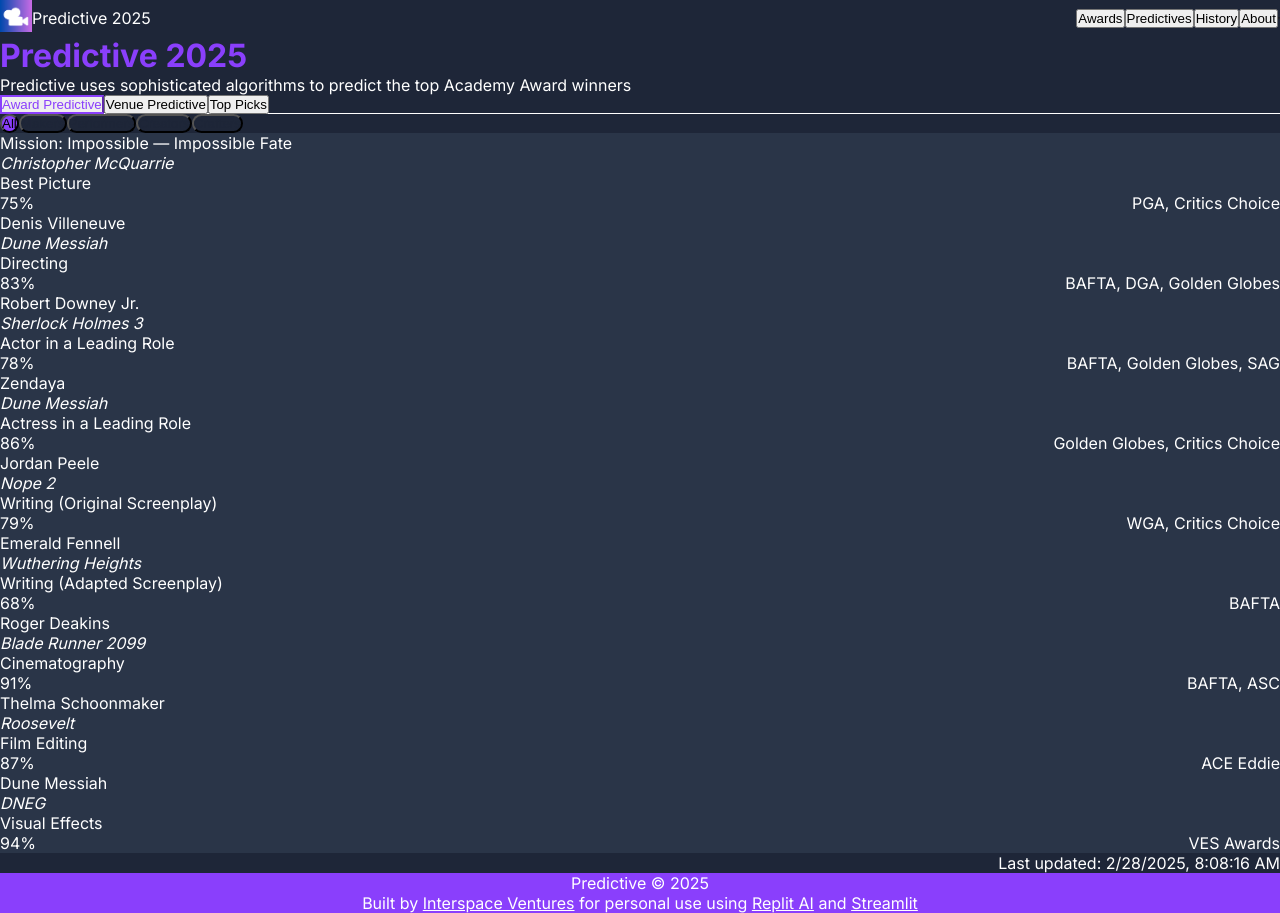
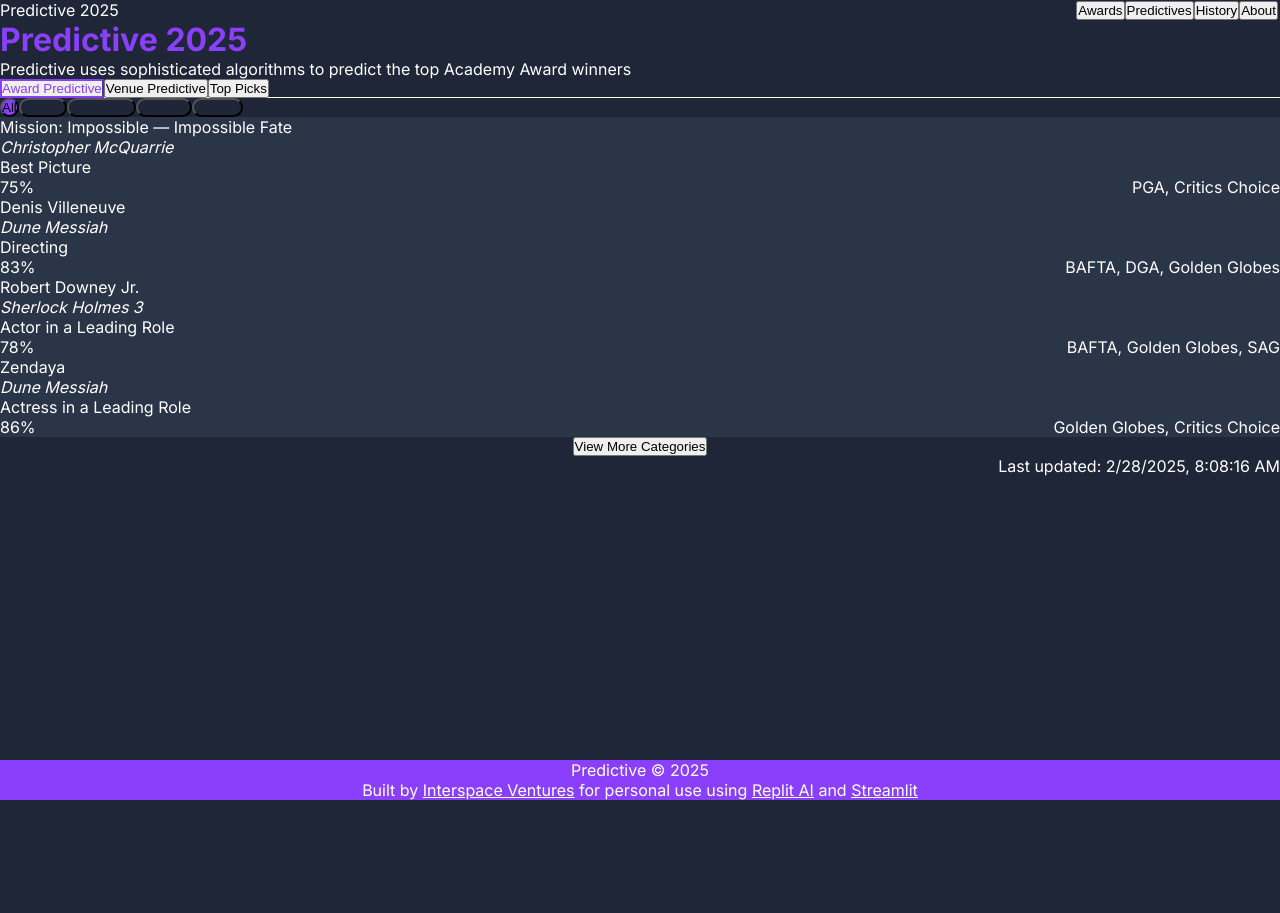
Before and after one commit to hey-samir/predictive, a Next.js app: page / in a window 1280 px wide. After the commit the page ends 800 px from the top, so only its background shows below. Built offline with nearby package versions, Linux system fonts and the light colour scheme.

Commit message:
Update Next.js app; rebuild client and server bundles.
Screenshot: https://storage.googleapis.com/screenshot-production-us-central1/5e27418b-df48-4e5c-849a-19b4c62b6f26/075b2cb5-52c2-4110-af2f-e579552bb96b.jpg

```diff
--- a/src/components/Header.tsx
+++ b/src/components/Header.tsx
@@ -18,13 +18,12 @@
           {/* Logo and Brand */}
           <div className="flex items-center">
             <div className="w-8 h-8 mr-3 overflow-hidden cursor-pointer" onClick={() => setActiveSection('predictive25')}>
-              <Image
-                src="/images/logo.png"
-                alt="Predictive Logo"
-                width={32}
-                height={32}
-                className="rounded-md"
-              />
+              <div className="w-8 h-8 bg-gradient-to-r from-blue-600 to-purple-500 rounded-md flex items-center justify-center">
+                <svg xmlns="http://www.w3.org/2000/svg" className="h-5 w-5 text-white" viewBox="0 0 20 20" fill="currentColor">
+                  <path d="M10 12a2 2 0 100-4 2 2 0 000 4z" />
+                  <path fillRule="evenodd" d="M.458 10C1.732 5.943 5.522 3 10 3s8.268 2.943 9.542 7c-1.274 4.057-5.064 7-9.542 7S1.732 14.057.458 10zM14 10a4 4 0 11-8 0 4 4 0 018 0z" clipRule="evenodd" />
+                </svg>
+              </div>
             </div>
             <div
               className={`text-white font-medium cursor-pointer ${activeSection === 'predictive25' ? 'opacity-100' : 'opacity-80 hover:opacity-100'}`}
--- a/src/components/PredictionsSection.tsx
+++ b/src/components/PredictionsSection.tsx
@@ -278,10 +278,10 @@
 
   return (
     <div
-      className="shadow rounded-xl overflow-hidden"
+      className="bg-[#2a3548] shadow rounded-xl overflow-hidden transition-all duration-200 hover:shadow-lg p-5 flex flex-col justify-between h-full"
       style={{ backgroundColor: cardBackground }}
     >
-      <div className="p-5">
+      <div>
         <div className="flex items-start">
           <div className="text-purple-400 mr-3">
             <svg xmlns="http://www.w3.org/2000/svg" className="h-6 w-6" fill="none" viewBox="0 0 24 24" stroke="currentColor">
@@ -297,6 +297,11 @@
               ></div>
             </div>
             <p className="text-sm text-gray-400 mb-3">Predictive strength: {(venue.strength * 100).toFixed(1)}%</p>
+          </div>
+        </div>
+      </div>
+
+      <div className="mt-2">
         <div className="flex flex-wrap gap-2">
           {venue.categories.map(category => (
             <span
@@ -306,8 +311,6 @@
               {category}
             </span>
           ))}
-            </div>
-          </div>
         </div>
       </div>
     </div>
@@ -465,9 +468,9 @@
             ))}
           </div>
 
-          {/* Award Cards Grid */}
-          <div className="grid grid-cols-1 md:grid-cols-2 lg:grid-cols-3 gap-6">
-            {filteredCategories.map(category => (
+          {/* Award Cards Grid - Fixed to 3x3 layout */}
+          <div className="grid grid-cols-1 md:grid-cols-3 gap-6">
+            {filteredCategories.slice(0, 9).map(category => (
               topNomineesMap[category] && (
                 <AwardCard
                   key={category}
@@ -477,6 +480,15 @@
               )
             ))}
           </div>
+
+          {/* Pagination if more than 9 categories */}
+          {filteredCategories.length > 9 && (
+            <div className="flex justify-center mt-8">
+              <button className="px-4 py-2 bg-purple-700 text-white rounded-md hover:bg-purple-600 transition-colors">
+                View More Categories
+              </button>
+            </div>
+          )}
         </div>
       )}
 
@@ -490,7 +502,7 @@
             </p>
           </div>
 
-          <div className="grid grid-cols-1 md:grid-cols-2 lg:grid-cols-3 gap-6">
+          <div className="grid grid-cols-1 md:grid-cols-3 gap-6">
             {venueStrengths.sort((a, b) => b.strength - a.strength).map(venue => (
               <VenueStrengthCard key={venue.venue} venue={venue} />
             ))}
@@ -506,11 +518,11 @@
             Our algorithm's strongest predictions across all categories
           </p>
 
-          <div className="grid grid-cols-1 md:grid-cols-2 lg:grid-cols-3 gap-6">
+          <div className="grid grid-cols-1 md:grid-cols-3 gap-6">
             {Object.entries(topNomineesMap)
               .filter(([_, nominee]) => (nominee.likelihood || 0) > 75)
               .sort(([_, a], [__, b]) => (b.likelihood || 0) - (a.likelihood || 0))
-              .slice(0, 6)
+              .slice(0, 9)
               .map(([category, nominee]) => (
                 <AwardCard
                   key={category}
--- a/tailwind.config.js
+++ b/tailwind.config.js
@@ -9,8 +9,13 @@
   theme: {
     extend: {
       colors: {
+        app: {
+          background: '#1e2638',
+          card: '#2a3548',
+          purple: '#8A3FFC',
+        },
         primary: {
-          DEFAULT: '#9C27B0', // Purple
+          DEFAULT: '#8A3FFC', // Purple
           50: '#FCE4FF',
           100: '#F3B7FF',
           200: '#E48AFF',
```
Lines whose indentation alone changed are shown as unchanged.
